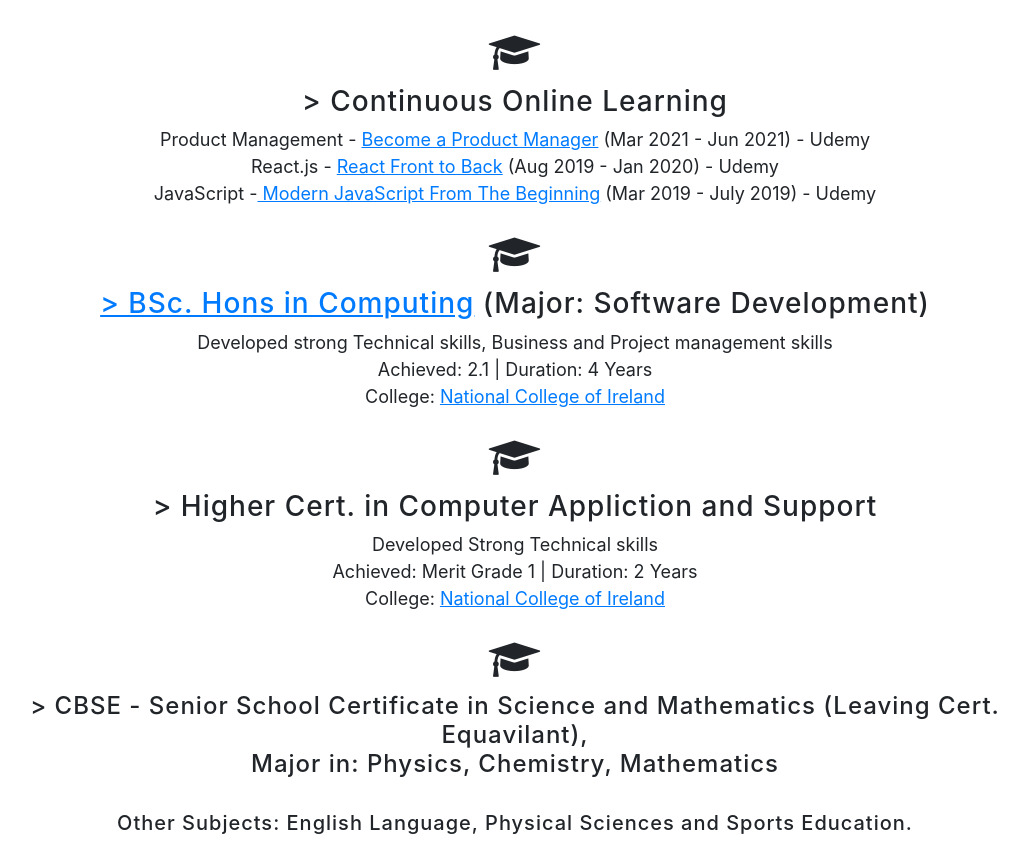
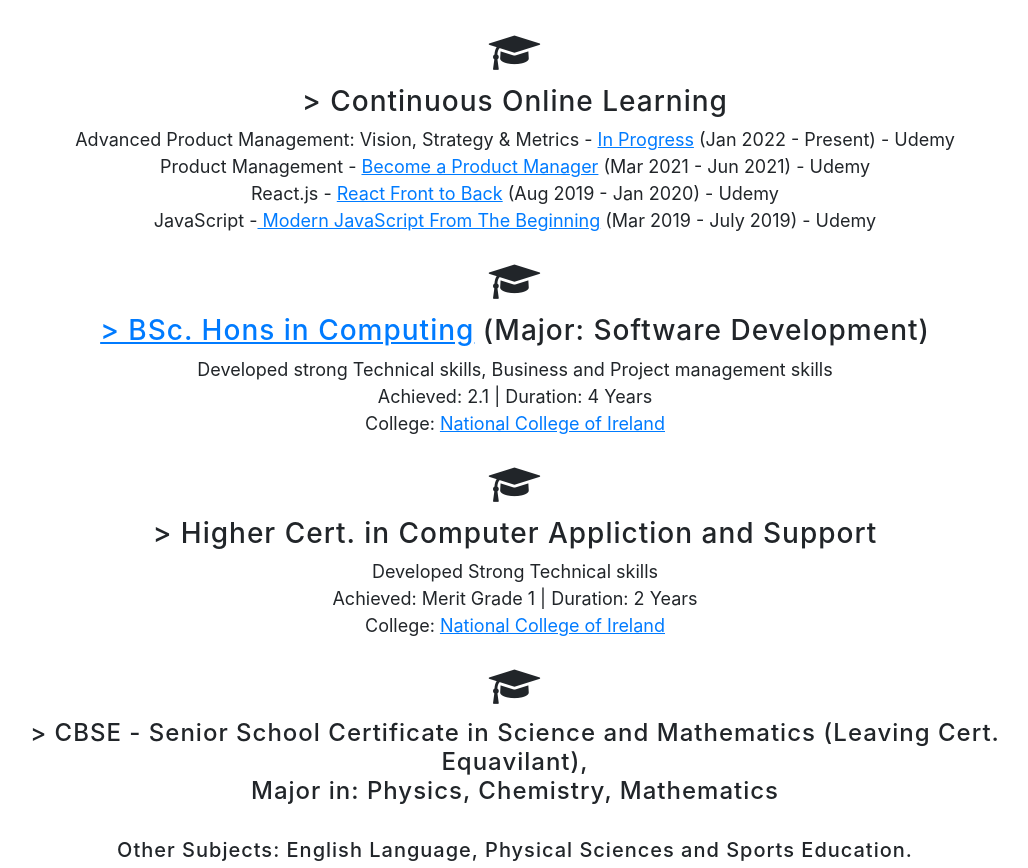
Before and after one commit to Virksaabnavjot/Navjot.mrvirk.com, a website with bundled scripts: page index.html in a window 1280 px wide. Shown: the part 3800-4668 px from the top of the page, without its empty margins (125-1153 px from the left). Built offline with nearby package versions, Linux system fonts and the light colour scheme; a web font is replaced by a local one.

Commit message:
Minor Changes

```diff
--- a/index.html
+++ b/index.html
@@ -294,7 +294,9 @@
           <i class="fa fa-graduation-cap"></i>
         </h1>
         <h3>> Continuous Online Learning</h3>
-       <p>Product Management - <a href="https://www.udemy.com/course/become-a-product-manager-learn-the-skills-get-a-job/?referrer=https://navjot.mrvirk.com" rel="nofollow" target="_blank" style="text-decoration: underline;">Become a Product Manager</a> (Mar 2021 - Jun 2021) - Udemy
+       <p>Advanced Product Management: Vision, Strategy & Metrics - <a href="https://www.udemy.com/course/advanced-product-management-vision-strategy-metrics/?referrer=https://navjot.mrvirk.com" rel="nofollow" target="_blank" style="text-decoration: underline;">In Progress</a> (Jan 2022 - Present) - Udemy
+       <br>
+       Product Management - <a href="https://www.udemy.com/course/become-a-product-manager-learn-the-skills-get-a-job/?referrer=https://navjot.mrvirk.com" rel="nofollow" target="_blank" style="text-decoration: underline;">Become a Product Manager</a> (Mar 2021 - Jun 2021) - Udemy
           <br>
         React.js - <a href="https://www.udemy.com/course/modern-react-front-to-back/?referrer=https://navjot.mrvirk.com" rel="nofollow" target="_blank" style="text-decoration: underline;">React Front to Back</a> (Aug 2019 - Jan 2020) - Udemy
         <br>
```
Also changed, not shown: 1 other file.
